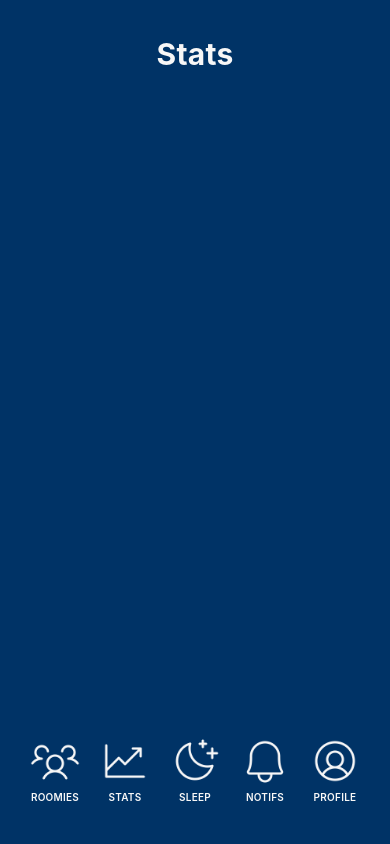
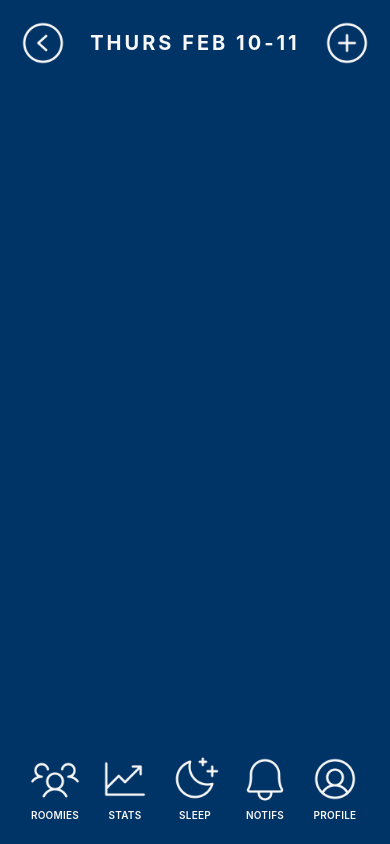
Before and after one commit to ETS-ReactNative1/sleepmate-app, a React Native app: screen /Stats in a window 390 px wide. Built offline with nearby package versions, Linux system fonts and the light colour scheme.

Commit message:
added header bars

```diff
--- a/components/Header.js
+++ b/components/Header.js
@@ -1,14 +1,22 @@
 import React from 'react'
 import { Text, View } from 'react-native'
 import { styles } from '../components/Styles'
+import IconButton from './IconButton'
 import { useNavigation } from '@react-navigation/native'
 
 const Header = (props) => {
-  const { pageName } = props
+  const { pageName, previousPage } = props
   const navigation = useNavigation()
   return (
     <View style={styles.headerContainer}>
-      <Text>{pageName}</Text>
+      <IconButton
+        image={require('../icons/caret-circle-left-light.png')}
+        onPress={() => navigation.navigate(previousPage)}
+      />
+      <Text style={styles.smallTitle}>{pageName}</Text>
+      <IconButton
+        image={require('../icons/plus-circle-light.png')}
+      />
     </View>
   )
 }
--- a/components/IconButton.js
+++ b/components/IconButton.js
@@ -0,0 +1,14 @@
+import React from 'react'
+import { Image, Pressable } from 'react-native'
+import { iconButtons } from './Styles'
+
+const IconButton = (props) => {
+  const { image, onPress } = props
+  return (
+    <Pressable style={iconButtons.button} onPress={onPress}>
+      <Image style={iconButtons.image} source={image} />
+    </Pressable>
+  )
+}
+
+export default IconButton
--- a/components/Styles.js
+++ b/components/Styles.js
@@ -8,9 +8,17 @@ const styles = StyleSheet.create({
     backgroundColor: '#003366'
   },
   navContainer: {
+    display: 'flex',
     flexDirection: 'row',
     justifyContent: 'space-between',
     alignItems: 'center'
+  },
+  headerContainer: {
+    margin: 9,
+    flexDirection: 'row',
+    justifyContent: 'space-between',
+    alignItems: 'center',
+    width: '100%'
   },
   title: {
     fontSize: 30,
@@ -19,10 +27,16 @@ const styles = StyleSheet.create({
     color: '#f7f7f7',
     marginVertical: 36
   },
+  smallTitle: {
+    fontSize: 20,
+    fontWeight: 'bold',
+    letterSpacing: 3,
+    color: '#f7f7f7',
+  },
   bottom: {
     flex: 1,
     justifyContent: 'flex-end',
-    marginBottom: 36
+    marginBottom: 18
   },
   time: {
     fontSize: 48,
@@ -57,4 +71,17 @@ const solidButtons = StyleSheet.create({
   }
 })
 
-export { styles, solidButtons }
+const iconButtons = StyleSheet.create({
+  button: {
+    alignItems: 'center',
+    justifyContent: 'center',
+    paddingVertical: 9,
+    paddingHorizontal: 18
+  },
+  image: {
+    width: 50,
+    height: 50
+  }
+})
+
+export { styles, solidButtons, iconButtons }
--- a/screens/Notifs.js
+++ b/screens/Notifs.js
@@ -1,12 +1,13 @@
 import React from 'react'
-import { Text, View } from 'react-native'
+import { View } from 'react-native'
 import { styles } from '../components/Styles'
 import Navbar from '../components/Navbar'
+import Header from '../components/Header'
 
 const Notifs = () => {
   return (
     <View style={styles.container}>
-      <Text style={styles.title}>Notifs</Text>
+      <Header pageName='NOTIFICATIONS' previousPage='Home' />
       <View style={styles.bottom}>
         <Navbar />
       </View>
--- a/screens/Profile.js
+++ b/screens/Profile.js
@@ -1,12 +1,13 @@
 import React from 'react'
-import { Text, View } from 'react-native'
+import { View } from 'react-native'
 import { styles } from '../components/Styles'
 import Navbar from '../components/Navbar'
+import Header from '../components/Header'
 
 const Profile = () => {
   return (
     <View style={styles.container}>
-      <Text style={styles.title}>Profile</Text>
+      <Header pageName='PROFILE' previousPage='Home' />
       <View style={styles.bottom}>
         <Navbar />
       </View>
--- a/screens/Roomies.js
+++ b/screens/Roomies.js
@@ -1,12 +1,13 @@
 import React from 'react'
-import { Text, View } from 'react-native'
+import { View } from 'react-native'
 import { styles } from '../components/Styles'
 import Navbar from '../components/Navbar'
+import Header from '../components/Header'
 
 const Roomies = () => {
   return (
     <View style={styles.container}>
-      <Text style={styles.title}>Roomies</Text>
+      <Header pageName='ROOMIES' previousPage='Home' />
       <View style={styles.bottom}>
         <Navbar />
       </View>
--- a/screens/Stats.js
+++ b/screens/Stats.js
@@ -1,12 +1,13 @@
 import React from 'react'
-import { Text, View } from 'react-native'
+import { View } from 'react-native'
 import { styles } from '../components/Styles'
 import Navbar from '../components/Navbar'
+import Header from '../components/Header'
 
 const Stats = () => {
   return (
     <View style={styles.container}>
-      <Text style={styles.title}>Stats</Text>
+      <Header pageName='THURS FEB 10-11' previousPage='Home' />
       <View style={styles.bottom}>
         <Navbar />
       </View>
```
Also changed, not shown: icons/caret-circle-left-light.png (added), icons/plus-circle-light.png (added).
